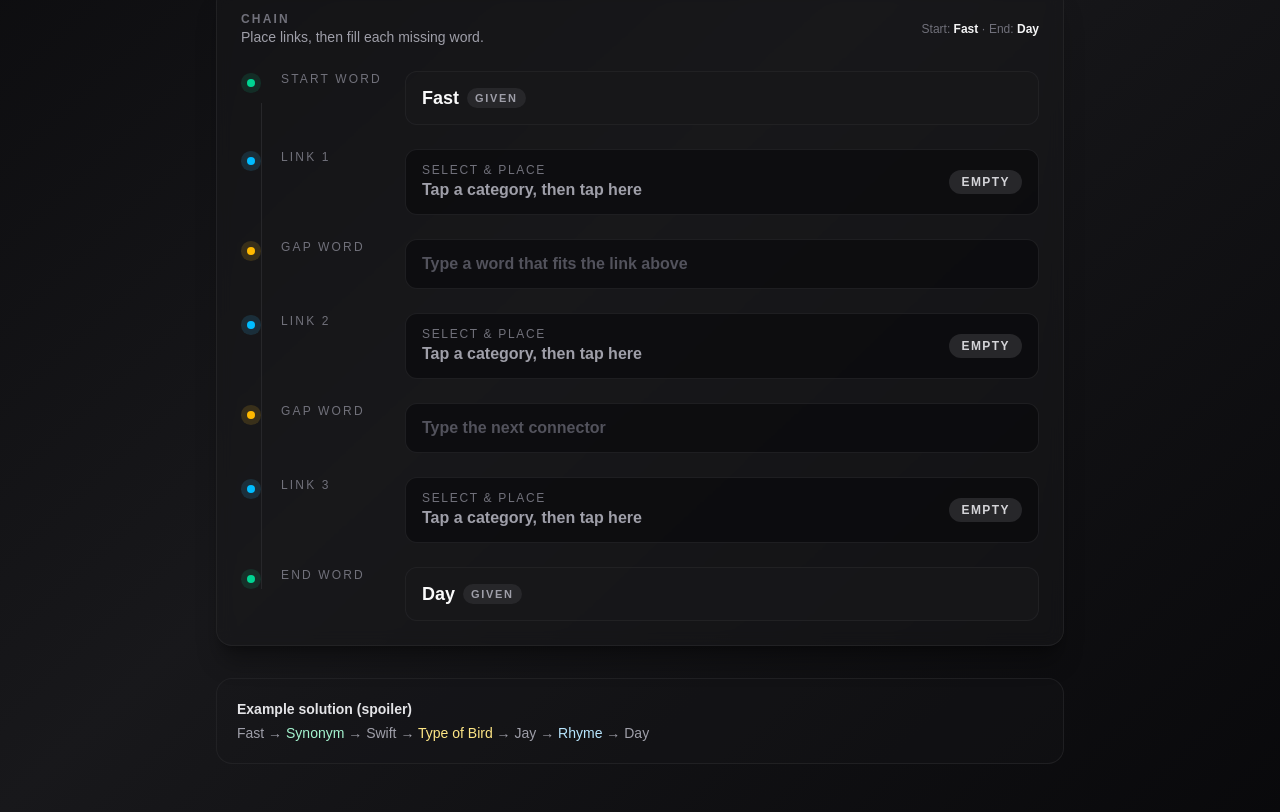
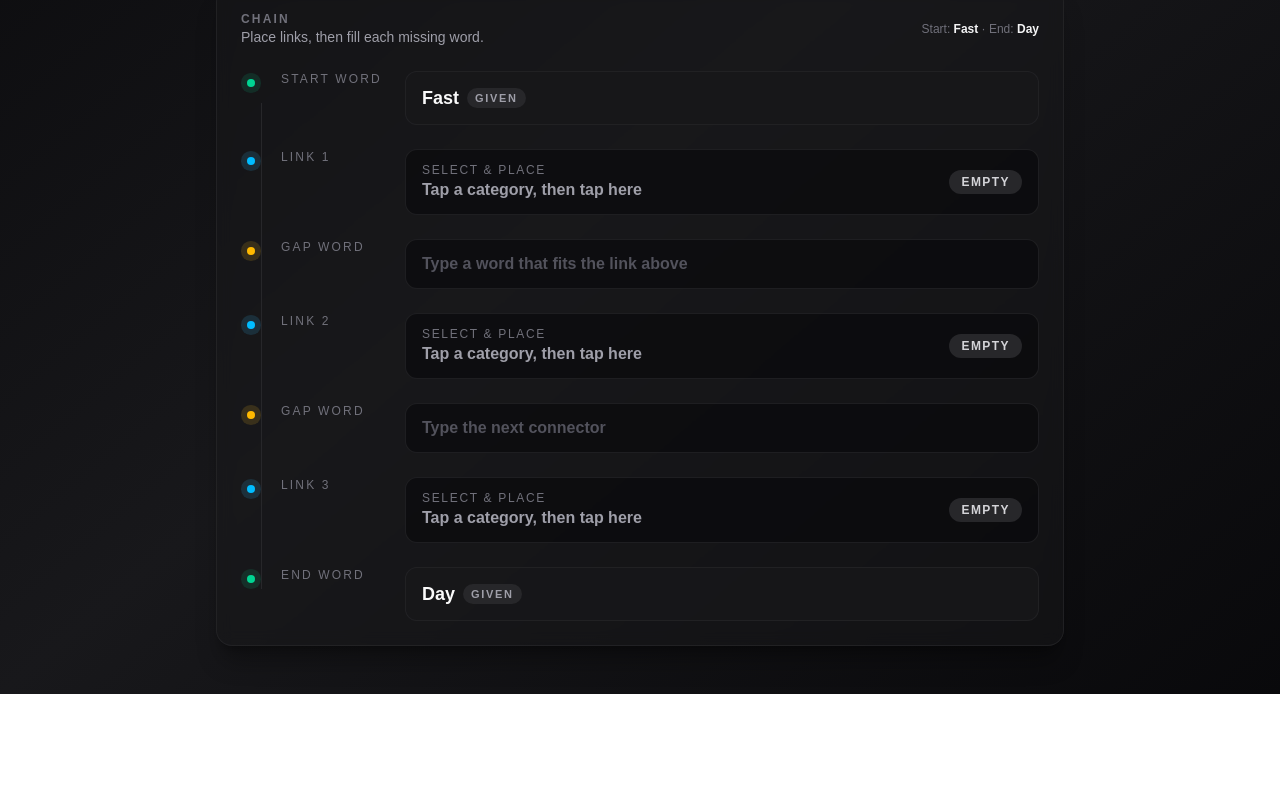
Before and after one commit to stanfordstevens/Linkwise, a Next.js app: page / in a window 1280 px wide. Shown: the part 386-1198 px from the top of the page. After the commit the page ends 1080 px from the top, so only its background shows below. Built offline with nearby package versions, Linux system fonts and the light colour scheme.

Commit message:
remove spoiler

```diff
--- a/app/page.tsx
+++ b/app/page.tsx
@@ -196,15 +196,6 @@ export default function Home() {
             </div>
           </div>
         </section>
-
-        <section className="rounded-2xl border border-zinc-800/70 bg-zinc-900/30 p-5 text-sm text-zinc-400">
-          <p className="font-semibold text-zinc-200">Example solution (spoiler)</p>
-          <p className="mt-1">
-            Fast → <span className="text-emerald-200">Synonym</span> → Swift →{" "}
-            <span className="text-amber-200">Type of Bird</span> → Jay →{" "}
-            <span className="text-sky-200">Rhyme</span> → Day
-          </p>
-        </section>
       </div>
     </div>
   );
```
